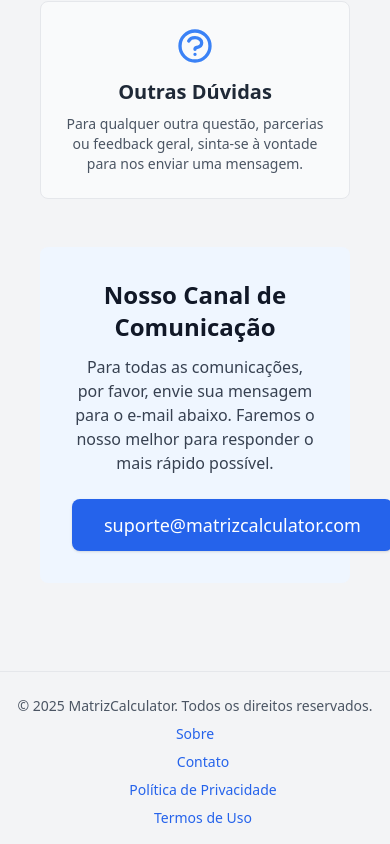
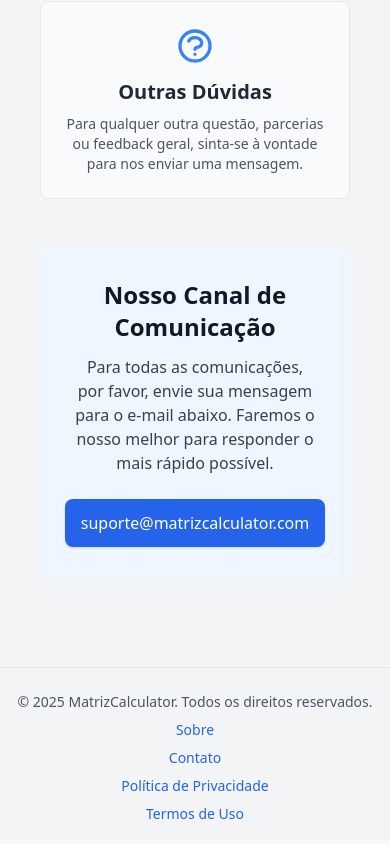
Before and after one commit to Diegosilva20/Projeto-calculadora-matrizes, a React (Create React App) app: page /contato in a window 390 px wide. Shown: the part 751-1595 px from the top of the page. Built offline with nearby package versions, Linux system fonts and the light colour scheme.

Commit message:
Alterações para melhor responsividade

```diff
--- a/src/assets/styles/global.css
+++ b/src/assets/styles/global.css
@@ -46,13 +46,15 @@ footer a:hover {
 }
 
 /* Media Queries para Responsividade */
-@media (max-width: 640px) { /* Tailwind breakpoint 'sm' */
+/*
+@media (max-width: 640px) {
   footer .flex {
     flex-direction: column;
     gap: 0.5rem;
   }
 
   footer a {
-    font-size: 0.875rem; /* Ajusta tamanho do texto para mobile */
+    font-size: 0.875rem;
   }
 }
+*/
--- a/src/components/common/Footer.jsx
+++ b/src/components/common/Footer.jsx
@@ -4,7 +4,7 @@ const Footer = () => (
   <footer className="mt-12 border-t pt-6 bg-gray-100">
     <div className="container mx-auto text-center">
       <p className="text-sm text-gray-600">© 2025 MatrizCalculator. Todos os direitos reservados.</p>
-      <div className="flex justify-center space-x-4 mt-2">
+      <div className="flex flex-col sm:flex-row justify-center items-center mt-2 space-y-2 sm:space-y-0 sm:space-x-4">
         <Link to="/sobre" className="text-blue-600 hover:underline text-sm">
           Sobre
         </Link>
--- a/src/pages/Contato.jsx
+++ b/src/pages/Contato.jsx
@@ -73,7 +73,7 @@ function Contato() {
         </div>
       </div>
 
-      <div className="text-center bg-blue-50 p-8 rounded-lg">
+      <div className="text-center bg-blue-50 p-8 rounded-lg flex flex-col items-center">
         <h2 className="text-2xl font-bold mb-3 text-gray-900">
           Nosso Canal de Comunicação
         </h2>
@@ -82,7 +82,7 @@ function Contato() {
         </p>
         <a
           href="mailto:suporte@matrizcalculator.com"
-          className="inline-block bg-blue-600 text-white px-8 py-3 rounded-lg hover:bg-blue-700 transition-colors text-lg font-medium shadow"
+          className="inline-block bg-blue-600 text-white px-4 sm:px-8 py-3 rounded-lg hover:bg-blue-700 transition-colors text-base sm:text-lg font-medium shadow"
         >
           suporte@matrizcalculator.com
         </a>
--- a/src/pages/Home.jsx
+++ b/src/pages/Home.jsx
@@ -175,7 +175,7 @@ const Home = () => {
           </select>
         </div>
 
-        <div className="flex flex-col sm:flex-row justify-center items-start gap-4 sm:gap-6 mb-4">
+        <div className="flex flex-col sm:flex-row justify-center items-center sm:items-start gap-4 sm:gap-6 mb-4">
           <div>
             {renderSizeInput("Tamanho da Matriz A", sizeA, (e) => handleSizeChange('A', e))}
             <MatrixInput matrix={matrixA} setMatrix={setMatrixA} label="Matriz A" rows={sizeA.rows} cols={sizeA.cols} />
```
